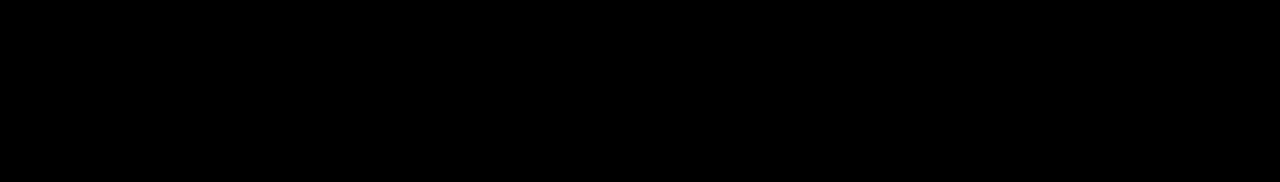
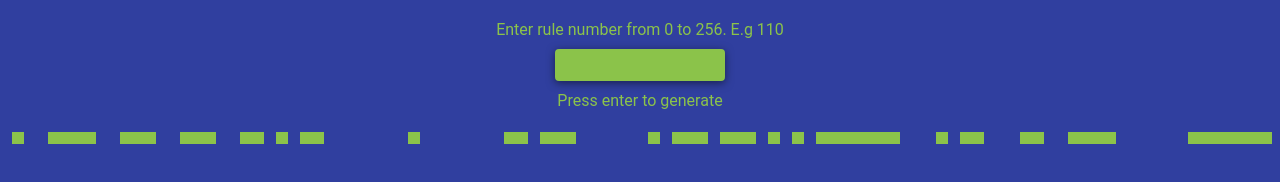
Before and after one commit to KaustubhD/Automaton, a plain HTML site: page index.html in a window 1280 px wide. Drawn offline with Linux system fonts and the light colour scheme.

Commit message:
Added inputs

```diff
--- a/automaton.css
+++ b/automaton.css
@@ -1,9 +1,36 @@
 :root{
   --dim: 13px;
+  --inactive: #8BC34A;
+  --active: #303F9F;
 }
 body{
   margin: 0px;
-  background-color: #000;
+  /* background-color: #000; */
+  background-color: var(--active);
+}
+.input-container{
+  display: flex;
+  margin: 20px 0;
+  flex-direction: column;
+  justify-content: center;
+  align-items: center;
+  color: var(--inactive);
+  font-family: Roboto, sans-serif;
+}
+#rule{
+  /* height: 30px; */
+  width: 150px;
+  border-radius: 4px;
+  border: none;
+  font-size: 1.2em;
+  padding: 5px 10px;
+  margin: 10px 0;
+  background-color: var(--inactive);
+  color: var(--active);
+  box-shadow: 0 2px 8px 0px rgba(0,0,0,0.5);
+}
+#rule:focus{
+  outline: none;
 }
 .row{
   height: var(--dim);
@@ -15,8 +42,8 @@ body{
   /* margin: 1px; */
 }
 .active{
-  background-color: #8BC34A;
+  background-color: var(--active);
 }
 .inactive{
-  background-color: #303F9F;
+  background-color: var(--inactive);
 }
--- a/automaton.js
+++ b/automaton.js
@@ -75,8 +75,8 @@ function isActive(element){
 }
 
 let countIters = 0
-let a = setInterval(function(){
-  duplicateRow()
-  countIters++
-  if(countIters >= numRows - 1){ clearInterval(a) }
-}, 100)
+// let a = setInterval(function(){
+//   duplicateRow()
+//   countIters++
+//   if(countIters >= numRows - 1){ clearInterval(a) }
+// }, 100)
--- a/index.html
+++ b/index.html
@@ -9,9 +9,17 @@
 </head>
 <body>
 
+  <div class="input-container">
+    <label for="rule">
+      Enter rule number from 0 to 256. E.g 110
+    </label>
+    <input id="rule" type="number" min="1" max="255" placeholder=""/>
+    <span>Press enter to generate</span>
+  </div>
   <div class="container">
     <div class="row"></div>
   </div>
 
+  <script src="automaton.js"></script>
 </body>
 </html>
```
